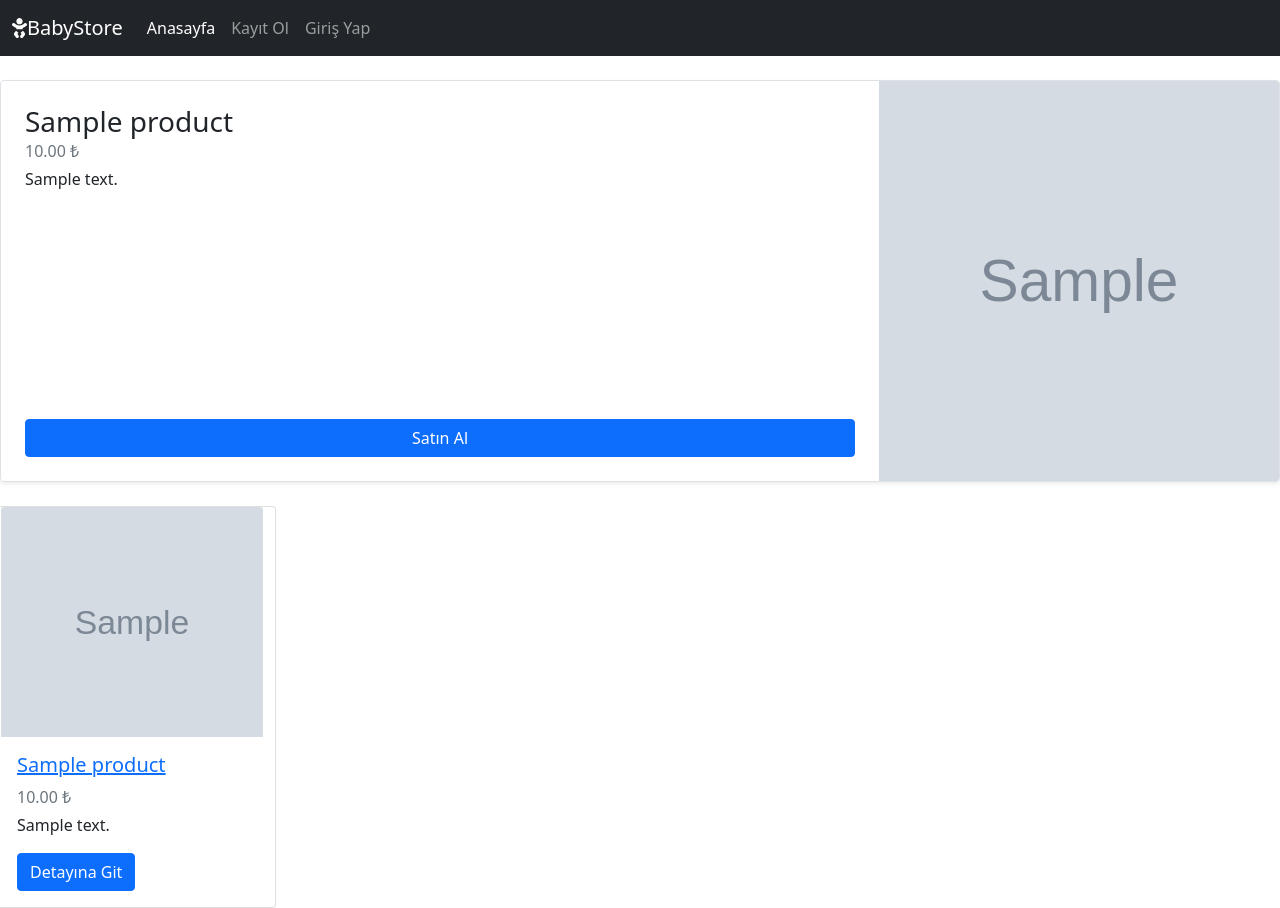
After one commit to pulchra-elite/Django-eCommerce, a Django app: a page that uses babyshop_app/templates/product.html in a window 1280 px wide. The commit adds this page. Run offline with Django 4.2, Linux system fonts and the light colour scheme; tables that the repository leaves empty hold one stand-in row (values such as "Sample post"); grey boxes marked "Sample" are stand-in pictures; parts of the project's set-up code (start-up, migrations or seed data) failed here and were passed over.

Commit message:
category and filtering added

```diff
--- a/babyshop_app/babyshop/urls.py
+++ b/babyshop_app/babyshop/urls.py
@@ -21,5 +21,5 @@ from django.conf.urls.static import static
 
 urlpatterns = [
     path('admin/', admin.site.urls),
-    path('',include('products.urls'))
+    path('',include('products.urls')),
 ]+static(settings.MEDIA_URL,document_root=settings.MEDIA_ROOT)
--- a/babyshop_app/products/urls.py
+++ b/babyshop_app/products/urls.py
@@ -2,5 +2,8 @@ from django.urls import path
 from . import views
 
 urlpatterns=[
-    path('',views.product_list,name='products')
+    path('',views.product_list,name='products'),
+    path('categories<slug:category_slug>',views.product_list,name="products_by_category"),
+    path('<slug:category_slug>/<int:product_id>',views.product_detail,name="product_detail")
+
 ]
--- a/babyshop_app/products/views.py
+++ b/babyshop_app/products/views.py
@@ -1,12 +1,16 @@
+from datetime import date
 from itertools import product
 from multiprocessing import context
-from django.shortcuts import render
+from unicodedata import category
+from django.shortcuts import get_object_or_404, render
 from . models import Product
 from . models import Category
-def product_list(request):
+def product_list(request,category_slug=None):
     products=Product.objects.all().order_by('-date')
     categories=Category.objects.all().order_by('name')
-
+    if category_slug != None:
+        category_page=get_object_or_404(Category,slug=category_slug)
+        products=Product.objects.filter(category=category_page)
 
     context={
         'products':products,
@@ -15,3 +19,11 @@ def product_list(request):
 
 
     return render(request,'products.html',context=context)
+def product_detail(request,category_slug,product_id):
+    product=Product.objects.get(category__slug=category_slug,id=product_id)
+    products=Product.objects.all().order_by('-date')
+    context={
+        'product':product,
+        'products':products[0:5],
+    }
+    return render(request,'product.html',context)
--- a/babyshop_app/templates/partoftemp/_dashboard.html
+++ b/babyshop_app/templates/partoftemp/_dashboard.html
@@ -12,15 +12,15 @@
 <body>
     <nav class="navbar navbar-expand-lg navbar-dark bg-dark">
         <div class="container-fluid">
-            <a class="navbar-brand" href="#"><i class="fas fa-baby mr-3"></i>BabyStore</a>
+            <a class="navbar-brand" href="http://127.0.0.1:8000/"><i class="fas fa-baby mr-3"></i>BabyStore</a>
           <button class="navbar-toggler" type="button" data-bs-toggle="collapse" data-bs-target="#navbarNavAltMarkup" aria-controls="navbarNavAltMarkup" aria-expanded="false" aria-label="Toggle navigation">
             <span class="navbar-toggler-icon"></span>
           </button>
           <div class="collapse navbar-collapse" id="navbarNavAltMarkup">
             <div class="navbar-nav">
-              <a class="nav-link active" aria-current="page" href="#">Anasayfa</a>
-              <a class="nav-link" href="#">Hakkımızda</a>
-              <a class="nav-link" href="#">Genel Bilgiler</a>
+              <a class="nav-link active" aria-current="page" href="http://127.0.0.1:8000/">Anasayfa</a>
+              <a class="nav-link" href="#">Kayıt Ol</a>
+              <a class="nav-link" href="#">Giriş Yap</a>
             </div>
           </div>
         </div>
--- /dev/null
+++ b/babyshop_app/templates/product.html
@@ -0,0 +1,33 @@
+{% extends 'partoftemp/_dashboard.html' %}
+{% block content %}
+
+    <div class="col-md-12 mt-4">
+      <div class="row g-0 border rounded overflow-hidden flex-md-row mb-4 shadow-sm h-md-250 position-relative">
+        <div class="col p-4 d-flex flex-column position-static">
+          <h3 class="mb-0">{{product.name}}</h3>
+          <div class="mb-1 text-muted">{{product.price}} &#8378;</div>
+          <p class="card-text mb-auto">{{product.describtion}}</p>
+          <div class="btn btn-primary btn-center">Satın Al</div>
+        </div>
+        <div class="col-auto d-none d-lg-block">
+          <img src="{{product.image.url}}"  width="400" height="400" alt="">
+
+        </div>
+      </div>
+    </div>
+    <div class="row">
+      {% for product in products %}
+      <div class="card" style="width: 18rem;">
+        <img src="{{product.image.url}}" class="card-img-top" width="300" height="230">
+        <div class="card-body">
+          <h5 class="card-title"><a href="{% url 'product_detail' product.category.slug product.id %}">{{product.name}}</a></h5>
+          <div class="mb-1 text-muted">{{product.price}} &#8378;</div>
+          <p class="card-text">{{product.describtion | truncatechars:80}}</p>
+          <a href="{% url 'product_detail' product.category.slug product.id %}" class="btn btn-primary">Detayına Git</a>
+        </div>
+      </div>
+      {% endfor %}
+    </div>
+
+
+{% endblock %}
--- /dev/null
+++ b/babyshop_app/templates/register.html
@@ -0,0 +1,5 @@
+{% extends 'partoftemp/_dashboard.html' %}
+{% block content %}
+
+
+{% endblock %}
```
Also changed, not shown: babyshop_app/templates/products.html (+8 -6 lines), babyshop_app/templates/login.html (added), babyshop_app/templates/partoftemp/footer.html (added).
